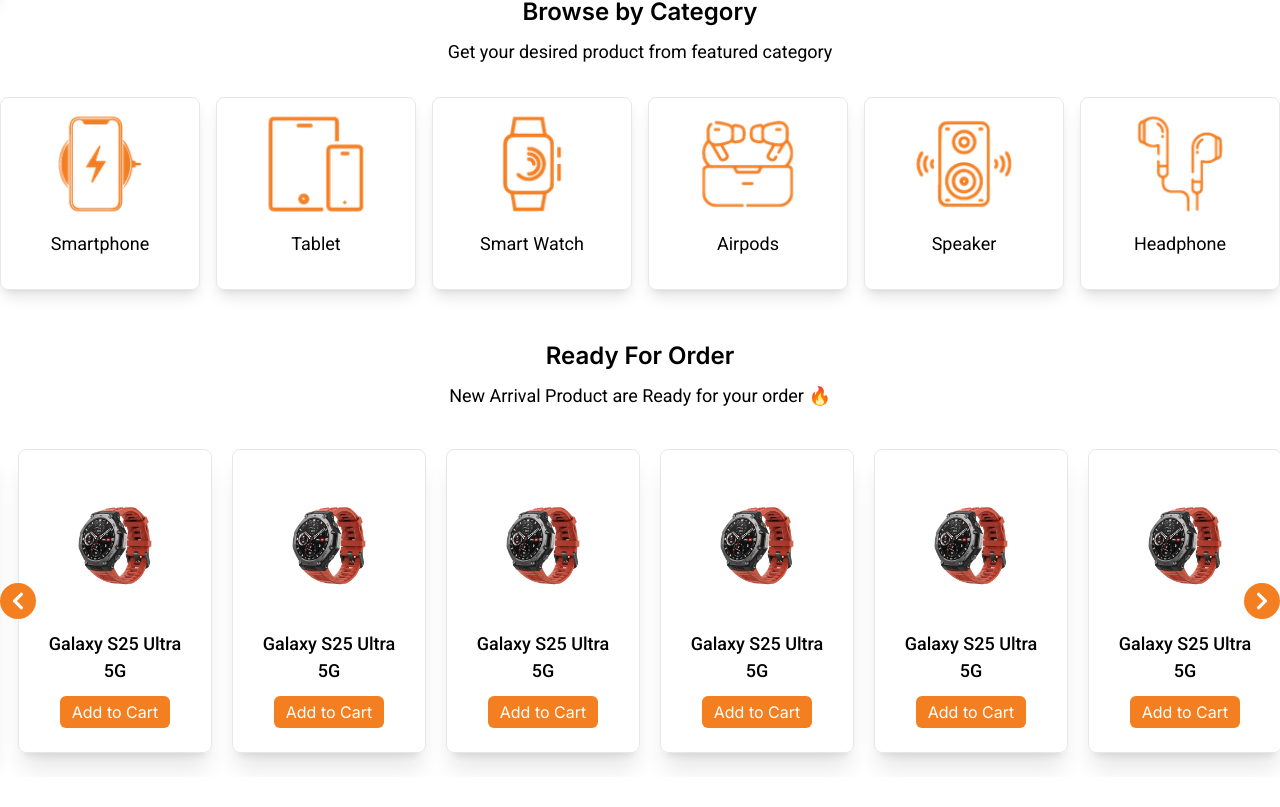
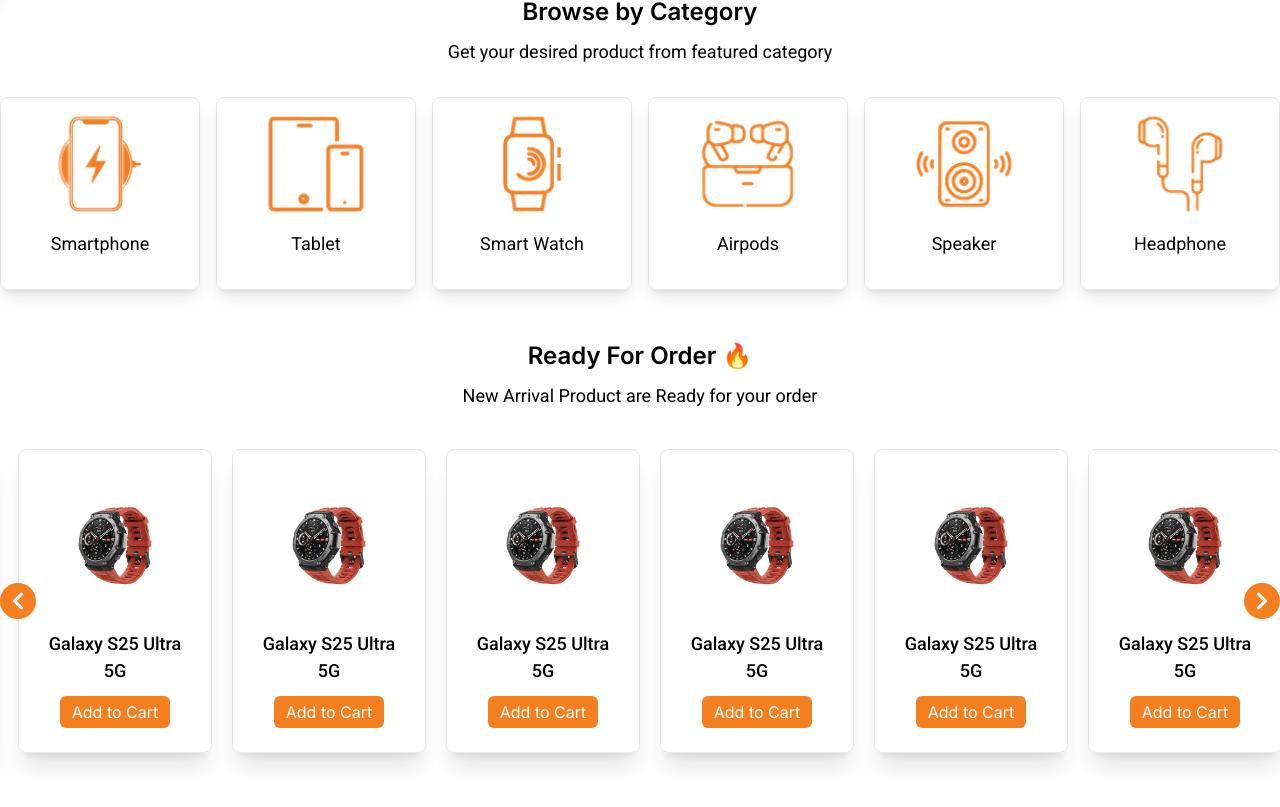
Before and after one commit to MdShahinDev/gadgetshop, a React (Vite) app: page / in a window 1280 px wide. Shown: the part 801-1608 px from the top of the page. Built offline with nearby package versions, Linux system fonts and the light colour scheme.

Commit message:
Imoji Position Change

```diff
--- a/src/Pages/Home.jsx
+++ b/src/Pages/Home.jsx
@@ -10,7 +10,7 @@
       <HomeHeroSlider />
       <SectionTitle heading='Browse by Category' text='Get your desired product from featured category' />
       <HomeCategory />
-      <SectionTitle heading='Ready For Order' text='New Arrival Product are Ready for your order 🔥'/>
+      <SectionTitle heading='Ready For Order 🔥' text='New Arrival Product are Ready for your order'/>
       <HomeReadyForOrder/>
     </div>
   );
```
